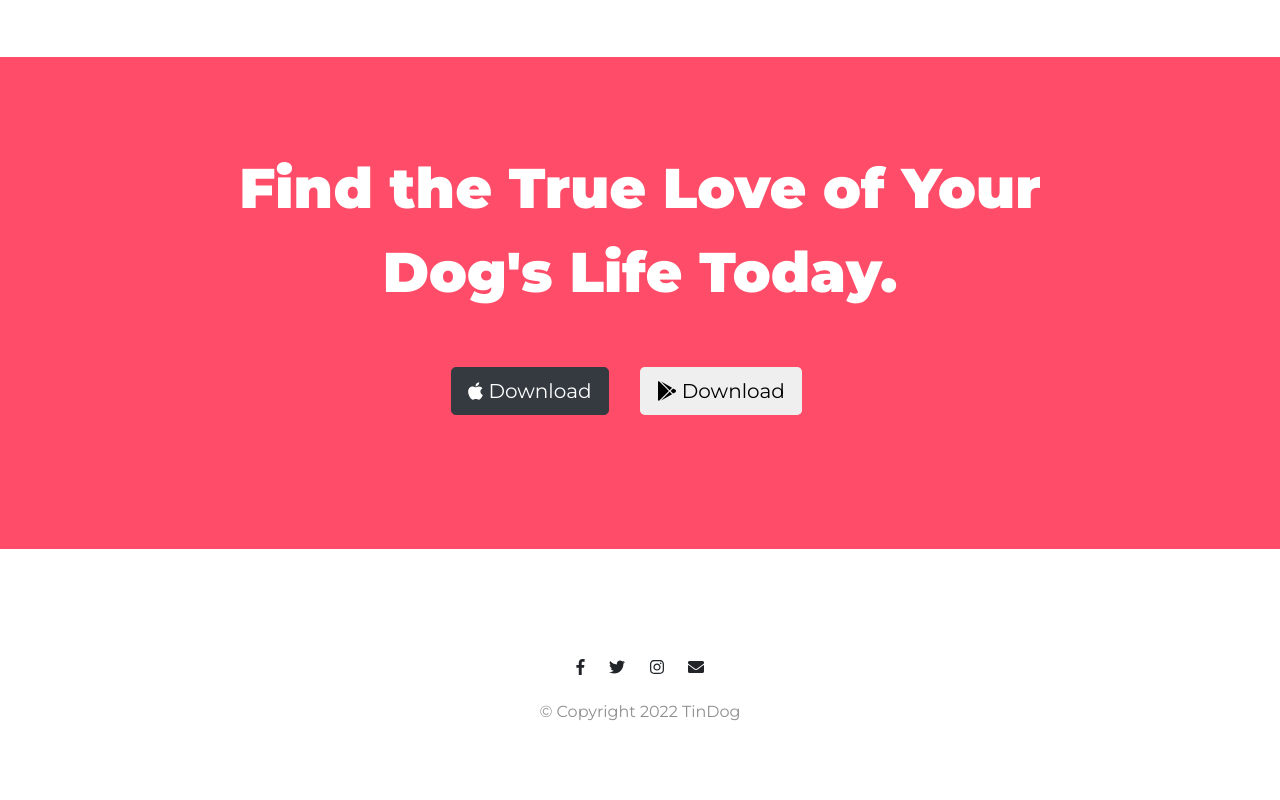
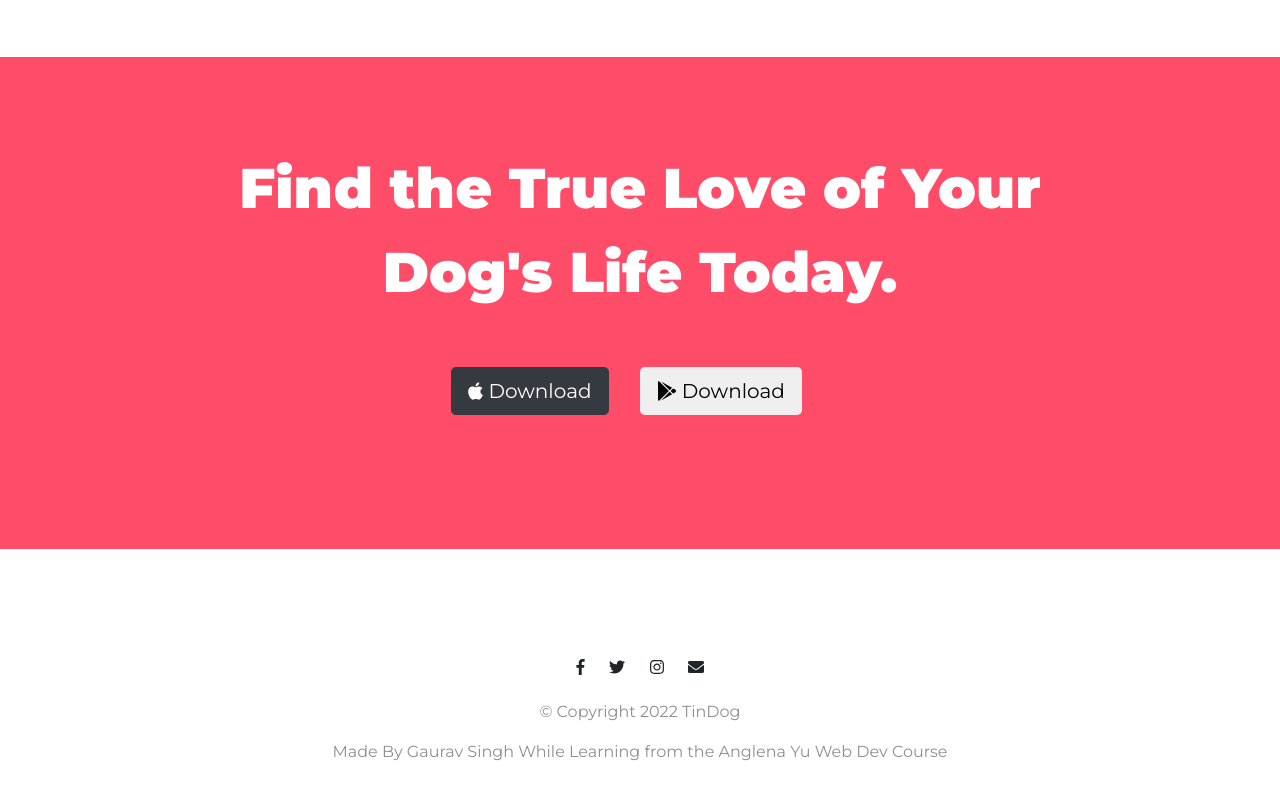
Before and after one commit to gauravsingh94/TinDog-Website, a plain HTML site: page index.html in a window 1280 px wide. Shown: the part 2542-3342 px from the top of the page. Drawn offline with nearby package versions, Linux system fonts and the light colour scheme.

Commit message:
Update index.html
I have added the "my name at the bottom of the website under the paragraph tag".

```diff
--- a/index.html
+++ b/index.html
@@ -233,6 +233,7 @@
       <i class="social-icon fab fa-instagram"></i>
       <i class="social-icon fas fa-envelope"></i>
       <p>© Copyright 2022 TinDog</p>
+      <p> Made By Gaurav Singh While Learning from the Anglena Yu Web Dev Course</p>
     </div>
   </footer>
 
```
